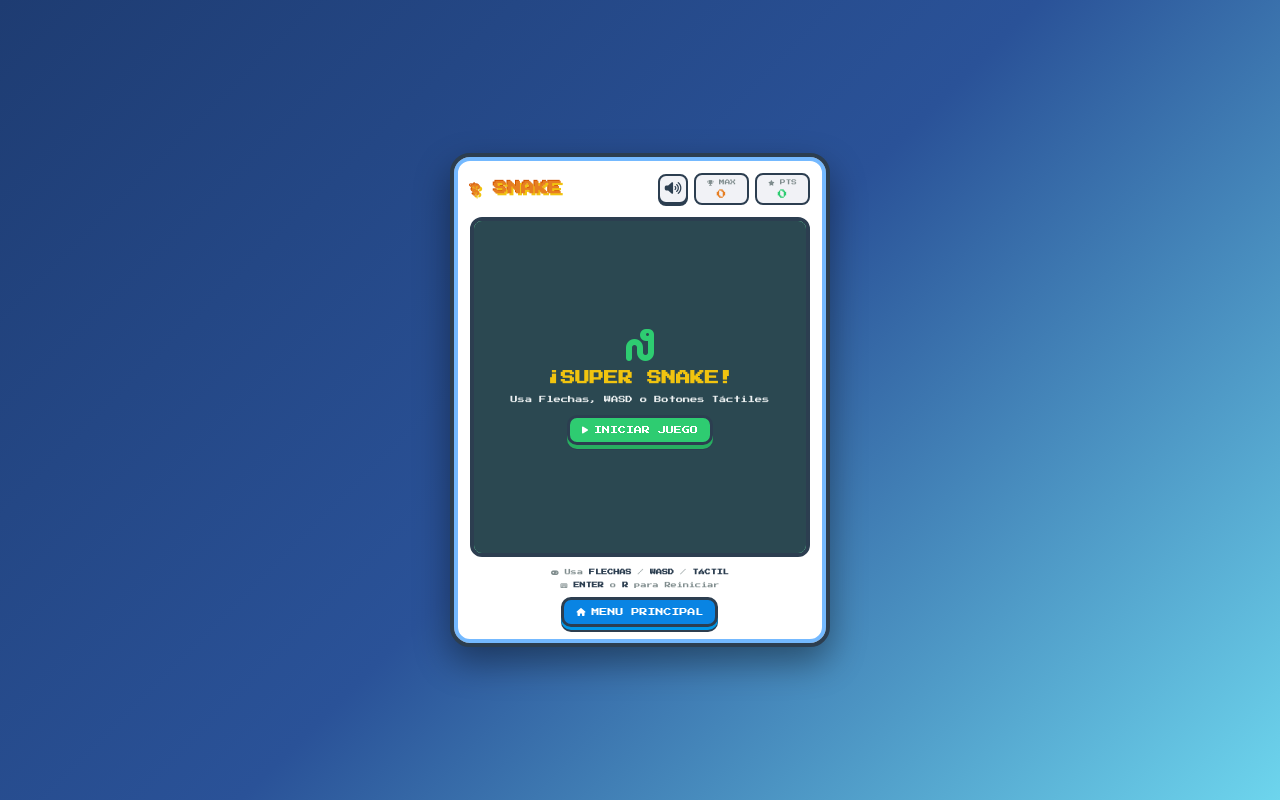
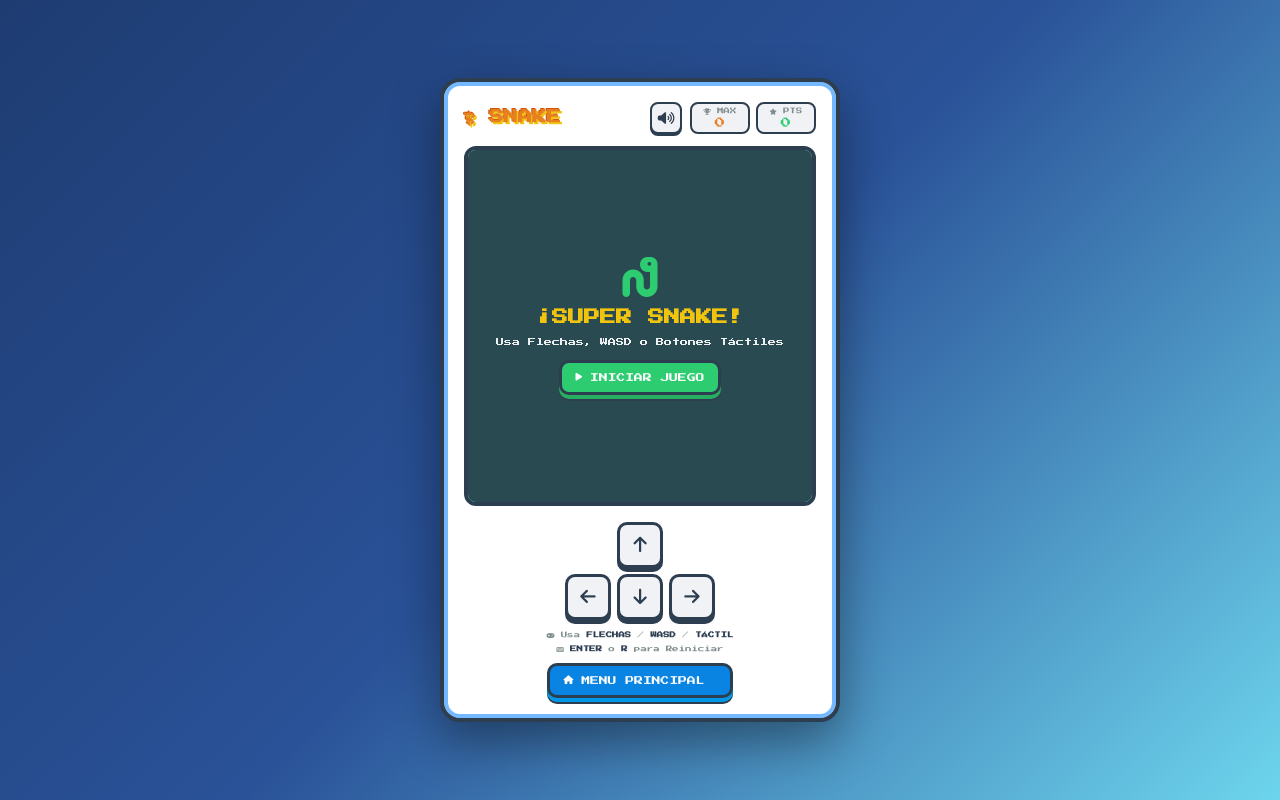
Before and after one commit to Fer-Mejia/arcade, a plain HTML site: page Snake/index.html in a window 1280 px wide. Drawn offline with Linux system fonts and the light colour scheme.

Commit message:
Ajustando Snake para celulares2

```diff
--- a/Snake/style.css
+++ b/Snake/style.css
@@ -18,21 +18,21 @@ body {
   justify-content: center;
   align-items: center;
   min-height: 100vh;
-  padding: 12px;
+  padding: 20px 0;
 }
 
 .game-card {
   background: #ffffff;
   border: 4px solid #2c3e50;
   border-radius: 20px;
-  padding: 16px;
-  box-shadow: 0 15px 35px rgba(0, 0, 0, 0.4), inset 0 0 0 4px #74b9ff;
+  padding: 20px;
+  box-shadow: 0 20px 50px rgba(0, 0, 0, 0.4), inset 0 0 0 4px #74b9ff;
   display: flex;
   flex-direction: column;
   align-items: center;
   gap: 12px;
-  width: 100%;
-  max-width: 380px; /* Se ajusta dinámicamente al ancho del celular */
+  width: 400px;
+  max-width: 95vw;
 }
 
 .game-header {
@@ -43,7 +43,7 @@ body {
 }
 
 .header-title h1 {
-  font-size: 0.85rem;
+  font-size: 0.9rem;
   color: #e67e22;
   text-shadow: 2px 2px 0px #f1c40f, -1px -1px 0px #d35400;
 }
@@ -51,15 +51,15 @@ body {
 .header-right {
   display: flex;
   align-items: center;
-  gap: 6px;
+  gap: 8px;
 }
 
 .btn-icon {
   background: #f1f2f6;
   border: 2px solid #2c3e50;
   border-radius: 8px;
-  width: 30px;
-  height: 30px;
+  width: 32px;
+  height: 32px;
   cursor: pointer;
   color: #2c3e50;
   box-shadow: 0 2px 0 #2c3e50;
@@ -72,36 +72,37 @@ body {
 
 .score-box {
   background: #f1f2f6;
-  padding: 4px 6px;
+  padding: 4px 8px;
   border-radius: 8px;
   border: 2px solid #2c3e50;
   display: flex;
   flex-direction: column;
   align-items: center;
-  font-size: 0.4rem;
-  min-width: 55px;
+  font-size: 0.45rem;
+  min-width: 60px;
 }
 
 .score-box .label {
   color: #7f8c8d;
   margin-bottom: 2px;
-  font-size: 0.35rem;
+  font-size: 0.4rem;
 }
 
 .score-box.highlight #score {
   color: #2ecc71;
-  font-size: 0.6rem;
+  font-size: 0.65rem;
 }
 
 .score-box #highScore {
   color: #e67e22;
-  font-size: 0.6rem;
+  font-size: 0.65rem;
 }
 
 .canvas-wrapper {
   position: relative;
-  width: 100%;
-  aspect-ratio: 1 / 1; /* Mantiene la proporción cuadrada perfecta */
+  width: 360px;
+  height: 360px;
+  max-width: 100%;
   border: 4px solid #2c3e50;
   border-radius: 12px;
   overflow: hidden;
@@ -121,7 +122,7 @@ canvas {
   left: 0;
   width: 100%;
   height: 100%;
-  background: rgba(44, 62, 80, 0.92);
+  background: rgba(44, 62, 80, 0.9);
   display: flex;
   justify-content: center;
   align-items: center;
@@ -131,30 +132,30 @@ canvas {
 .overlay-content {
   text-align: center;
   color: #ffffff;
-  padding: 16px;
+  padding: 20px;
   display: flex;
   flex-direction: column;
   align-items: center;
-  gap: 10px;
+  gap: 12px;
 }
 
 .start-icon {
-  font-size: 2rem;
+  font-size: 2.5rem;
   color: #2ecc71;
 }
 
 .death-icon {
-  font-size: 2rem;
+  font-size: 2.5rem;
   color: #e74c3c;
 }
 
 .overlay h2 {
-  font-size: 0.9rem;
+  font-size: 1rem;
   color: #f1c40f;
 }
 
 .overlay p {
-  font-size: 0.45rem;
+  font-size: 0.5rem;
   line-height: 1.4;
   color: #ecf0f1;
 }
@@ -164,50 +165,53 @@ canvas {
   color: #ffffff;
   border: 3px solid #2c3e50;
   font-family: var(--font-retro);
-  padding: 8px 12px;
-  font-size: 0.5rem;
+  padding: 10px 14px;
+  font-size: 0.55rem;
   border-radius: 10px;
   cursor: pointer;
-  box-shadow: 0 4px 0 #27ae60, 0 5px 0 #2c3e50;
+  box-shadow: 0 4px 0 #27ae60, 0 6px 0 #2c3e50;
   transition: all 0.15s ease;
   display: inline-flex;
   align-items: center;
-  gap: 6px;
+  gap: 8px;
   text-decoration: none;
 }
 
 .btn-primary:hover {
   transform: translateY(-2px);
+  box-shadow: 0 6px 0 #27ae60, 0 8px 0 #2c3e50;
 }
 
 .btn-primary:active {
   transform: translateY(2px);
+  box-shadow: 0 2px 0 #27ae60, 0 4px 0 #2c3e50;
 }
 
-/* D-Pad Táctil Compacto */
+/* Controles Táctiles (D-Pad) */
 .touch-controls {
   display: flex;
   flex-direction: column;
   align-items: center;
-  gap: 4px;
+  gap: 6px;
   user-select: none;
+  margin-top: 4px;
 }
 
 .dpad-row {
   display: flex;
-  gap: 4px;
+  gap: 6px;
 }
 
 .dpad-btn {
-  width: 42px;
-  height: 42px;
+  width: 46px;
+  height: 46px;
   background: #f1f2f6;
   color: #2c3e50;
   border: 3px solid #2c3e50;
-  border-radius: 8px;
-  font-size: 1rem;
+  border-radius: 10px;
+  font-size: 1.1rem;
   cursor: pointer;
-  box-shadow: 0 3px 0 #2c3e50;
+  box-shadow: 0 4px 0 #2c3e50;
   display: flex;
   justify-content: center;
   align-items: center;
@@ -216,7 +220,7 @@ canvas {
 }
 
 .dpad-btn:active {
-  transform: translateY(2px);
+  transform: translateY(3px);
   box-shadow: 0 1px 0 #2c3e50;
   background: #2ecc71;
   color: #ffffff;
@@ -226,9 +230,8 @@ canvas {
   text-align: center;
   display: flex;
   flex-direction: column;
-  align-items: center;
   gap: 6px;
-  font-size: 0.38rem;
+  font-size: 0.4rem;
   color: #7f8c8d;
 }
 
@@ -239,15 +242,23 @@ canvas {
 
 .back-btn {
   background: #0984e3 !important;
-  box-shadow: 0 3px 0 #0097e6, 0 5px 0 #2c3e50 !important;
-  margin-top: 2px;
+  box-shadow: 0 4px 0 #0097e6, 0 6px 0 #2c3e50 !important;
+  margin-top: 4px;
+}
+
+.back-btn:hover {
+  background: #74b9ff !important;
+  box-shadow: 0 6px 0 #0097e6, 0 8px 0 #2c3e50 !important;
 }
 
 .hidden {
   display: none !important;
 }
-@media (min-width: 768px) {
-  .touch-controls {
-    display: none; /* Se oculta en computadoras y aparece solo en pantallas móviles */
+
+/* Ajuste de escala exacto solo para pantallas reducidas de celular */
+@media (max-width: 420px) {
+  .game-card {
+    transform: scale(0.88);
+    transform-origin: center center;
   }
 }
```
